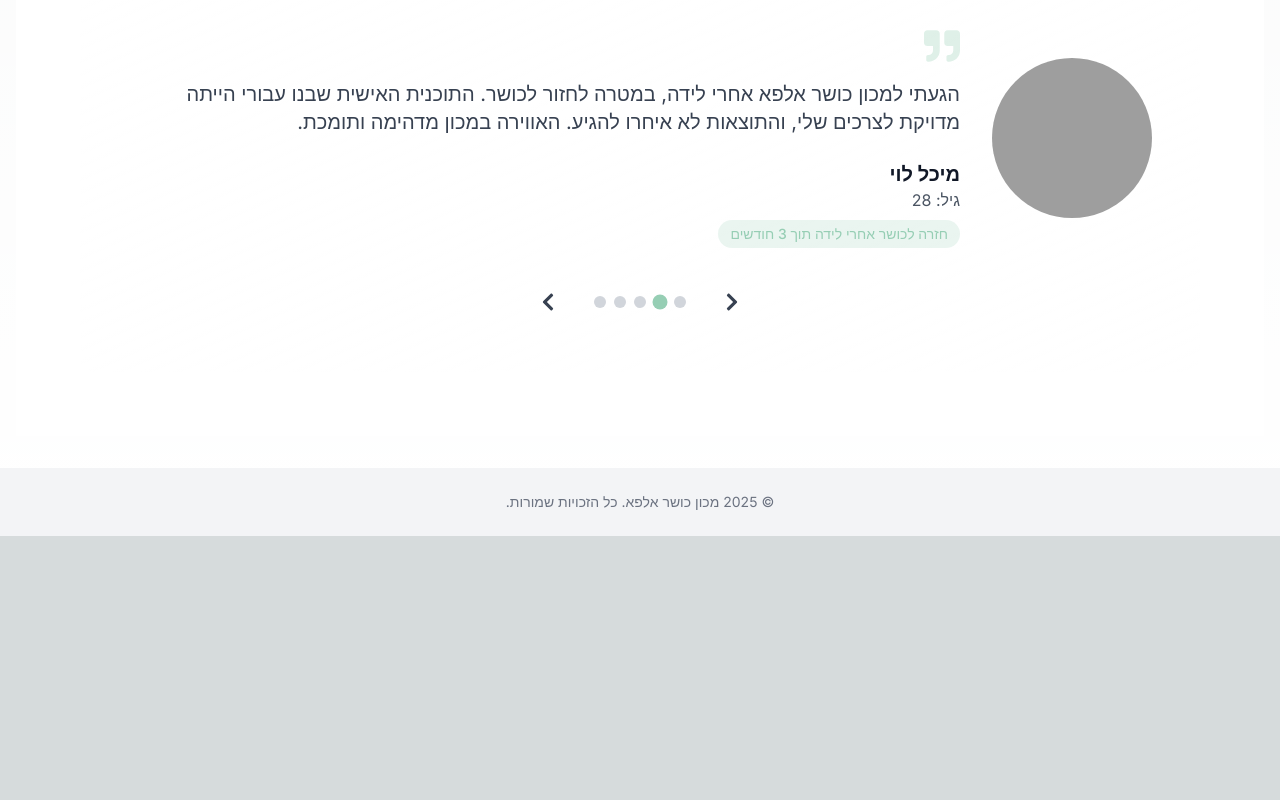
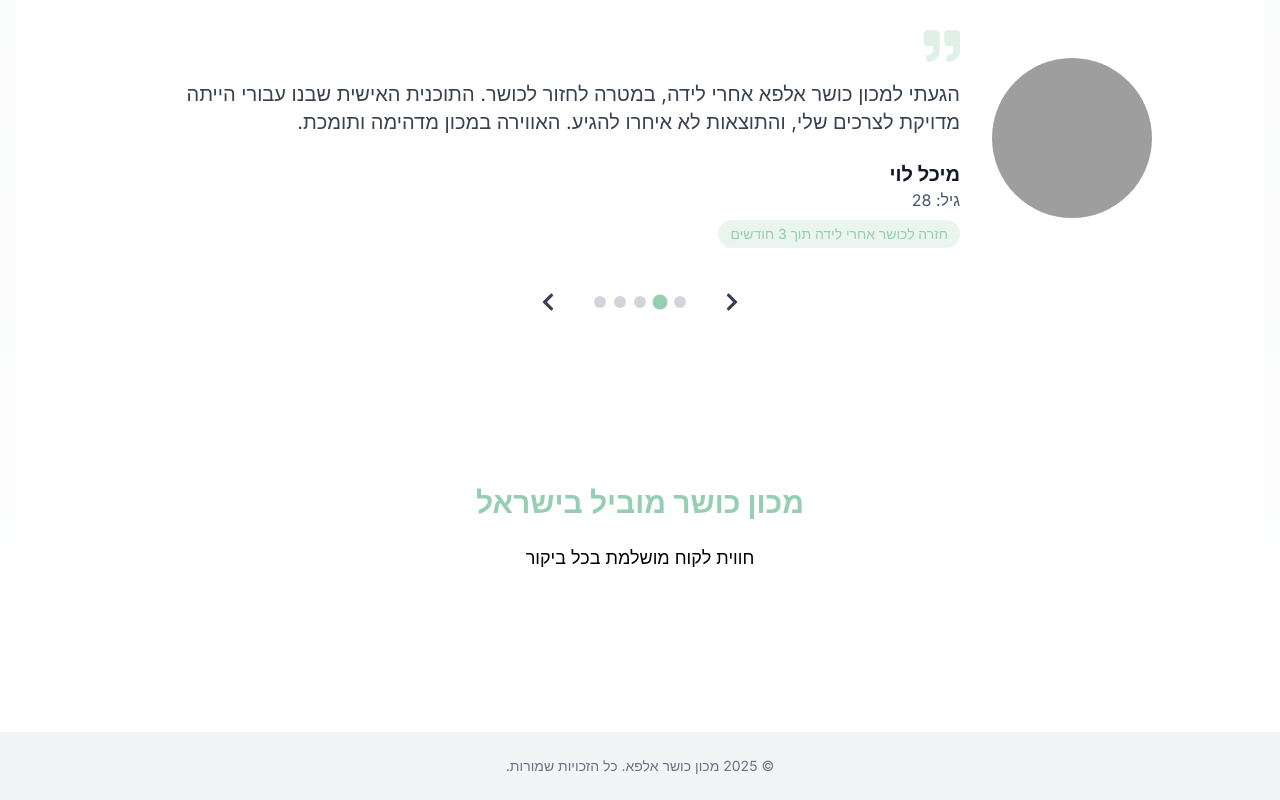
Before and after one commit to Webis-sites/webis-site-mkvn-kvshr-alpa-1744144859544, a Next.js app: page / in a window 1280 px wide. Shown: the part 6228-7028 px from the top of the page. Before the commit the page ends 6764 px from the top, so only its background shows below. Built offline with nearby package versions, Linux system fonts and the light colour scheme; grey boxes are pictures that could not be loaded.

Commit message:
Add ClassSchedule component to page

```diff
--- a/src/app/page.tsx
+++ b/src/app/page.tsx
@@ -9,6 +9,7 @@ import FacilitiesGallery from '../components/FacilitiesGallery';
 import MembershipPlans from '../components/MembershipPlans';
 import TrainersSection from '../components/TrainersSection';
 import TestimonialsSection from '../components/TestimonialsSection';
+import ClassSchedule from '../components/ClassSchedule';
 
 export default function HomePage() {
   return (
@@ -23,6 +24,7 @@ export default function HomePage() {
     <MembershipPlans />
     <TrainersSection />
     <TestimonialsSection />
+    <ClassSchedule />
   </main>
 
       <footer className="py-6 bg-gray-100 dark:bg-gray-800">
```
